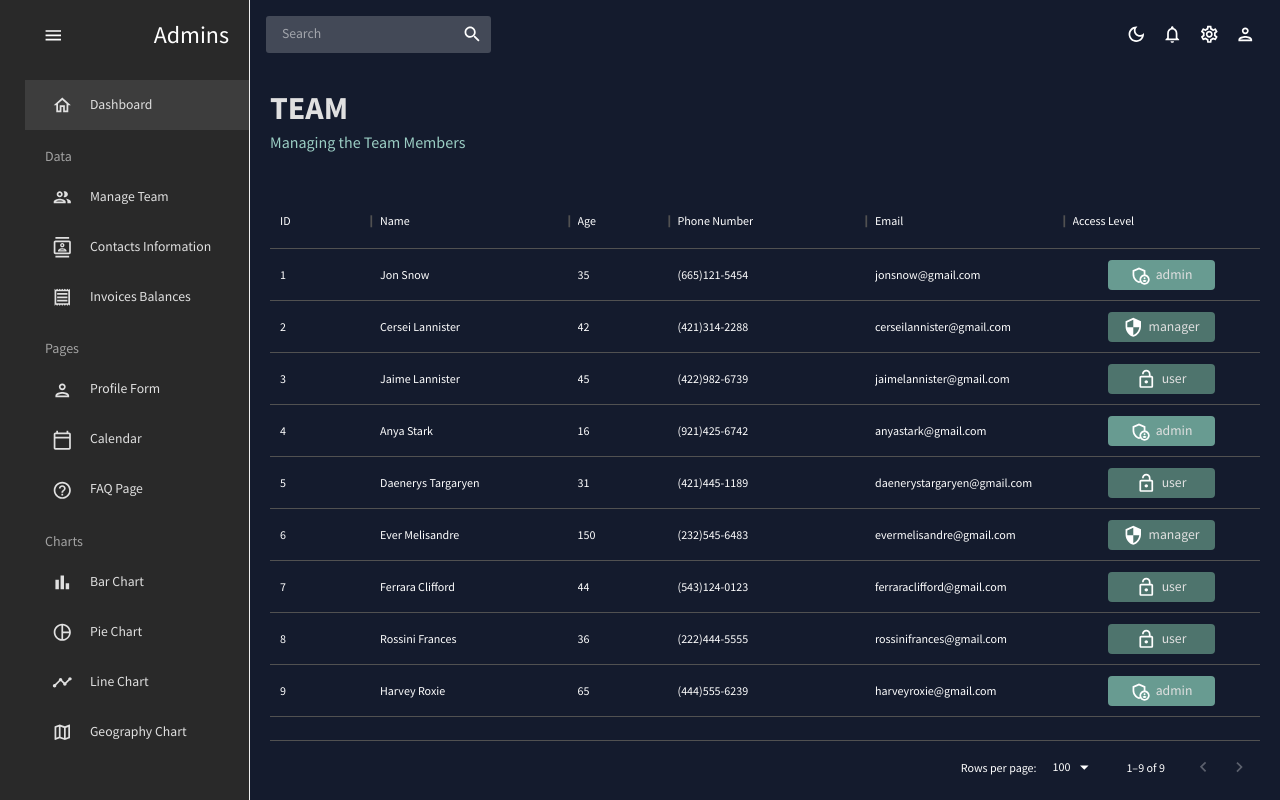
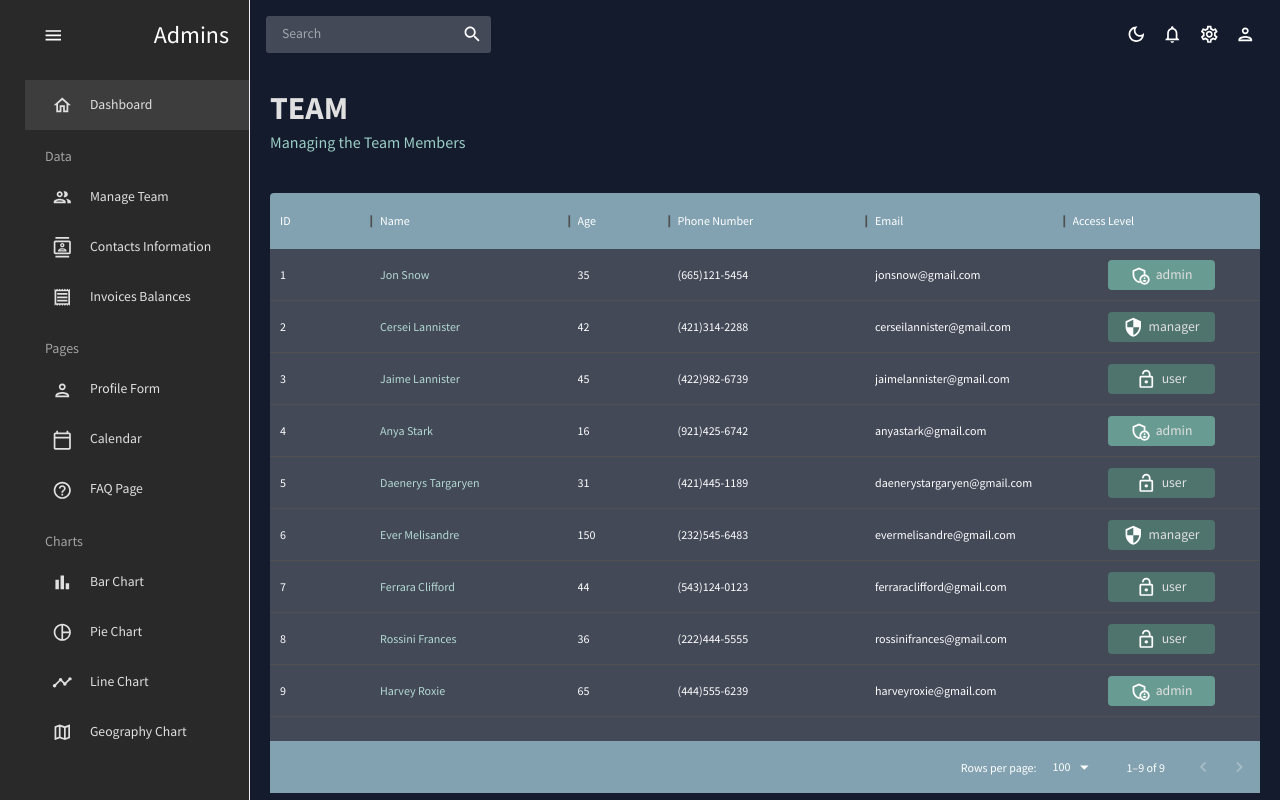
Before and after one commit to vikramsingh13/MCG-dashboard, a React (Create React App) app: page /team in a window 1280 px wide. Built offline with nearby package versions, Linux system fonts and the light colour scheme.

Commit message:
finished customizing teams page

```diff
--- a/src/scenes/team/index.jsx
+++ b/src/scenes/team/index.jsx
@@ -18,7 +18,7 @@ const Team = () => {
             field: "name",
             headerName: "Name",
             flex: 1,
-            cellClassName: "name-column--cell",
+            cellClassName: "name-column-cell",
         },
         {
             field: "age",
@@ -79,6 +79,23 @@ const Team = () => {
                     "& .MuiDataGrid-root": {
                         border: "none",
                     },
+                    "& .MuiDataGrid-cell": {
+                        borderBottom: "none",
+                    },
+                    "& .name-column-cell": {
+                        color: colors.greenAccent[300],
+                    },
+                    "& .MuiDataGrid-columnHeaders": {
+                        backgroundColor: colors.blueAccent[600],
+                        borderBottom: "none",
+                    },
+                    "& .MuiDataGrid-virtualScroller": {
+                        backgroundColor: colors.primary[400],
+                    },
+                    "& .MuiDataGrid-footerContainer": {
+                        borderTop: "none",
+                        backgroundColor: colors.blueAccent[600],
+                    },
                 }}
             >
                 <DataGrid rows={mockDataTeam} columns={columns} />
```
